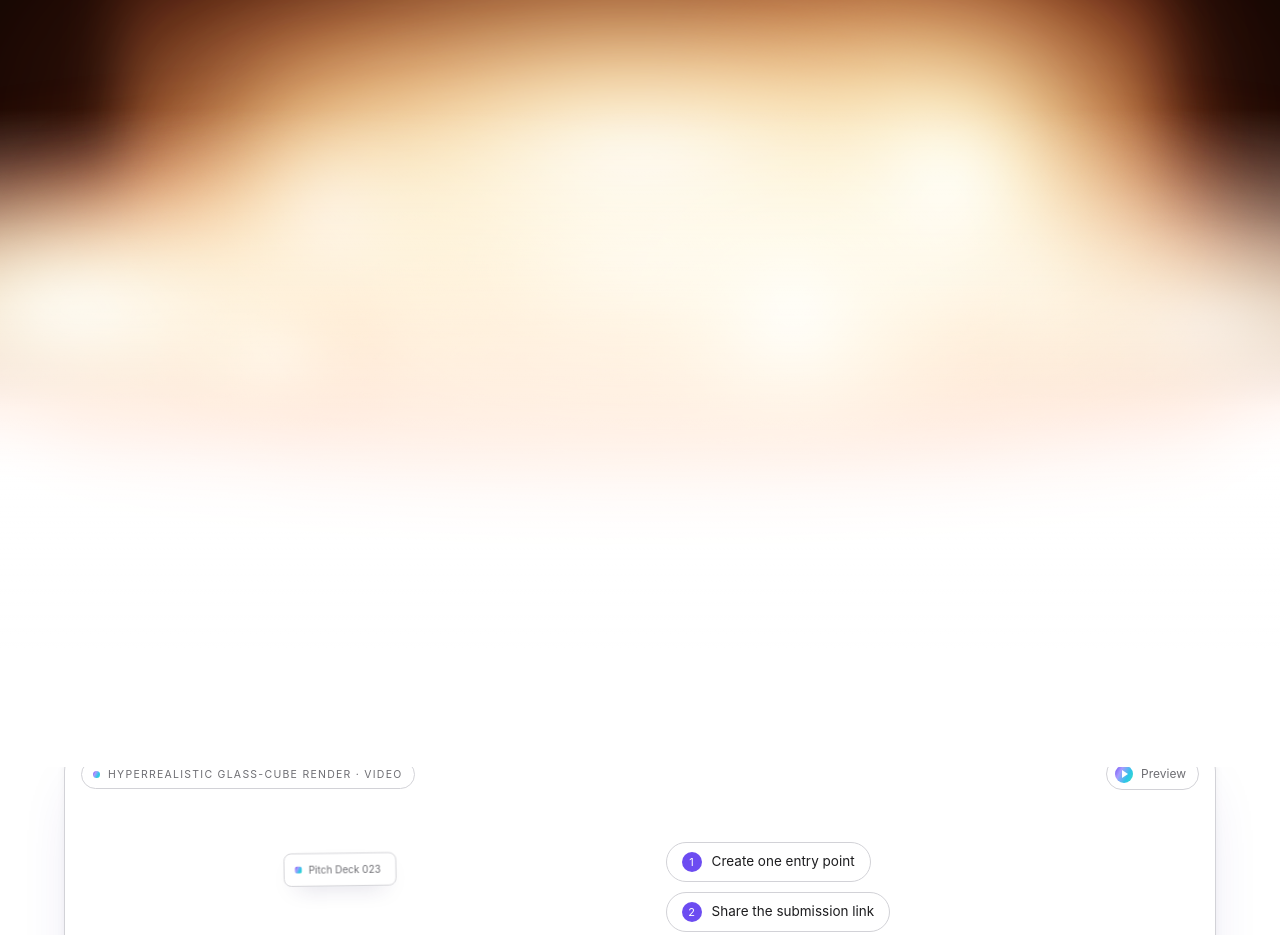
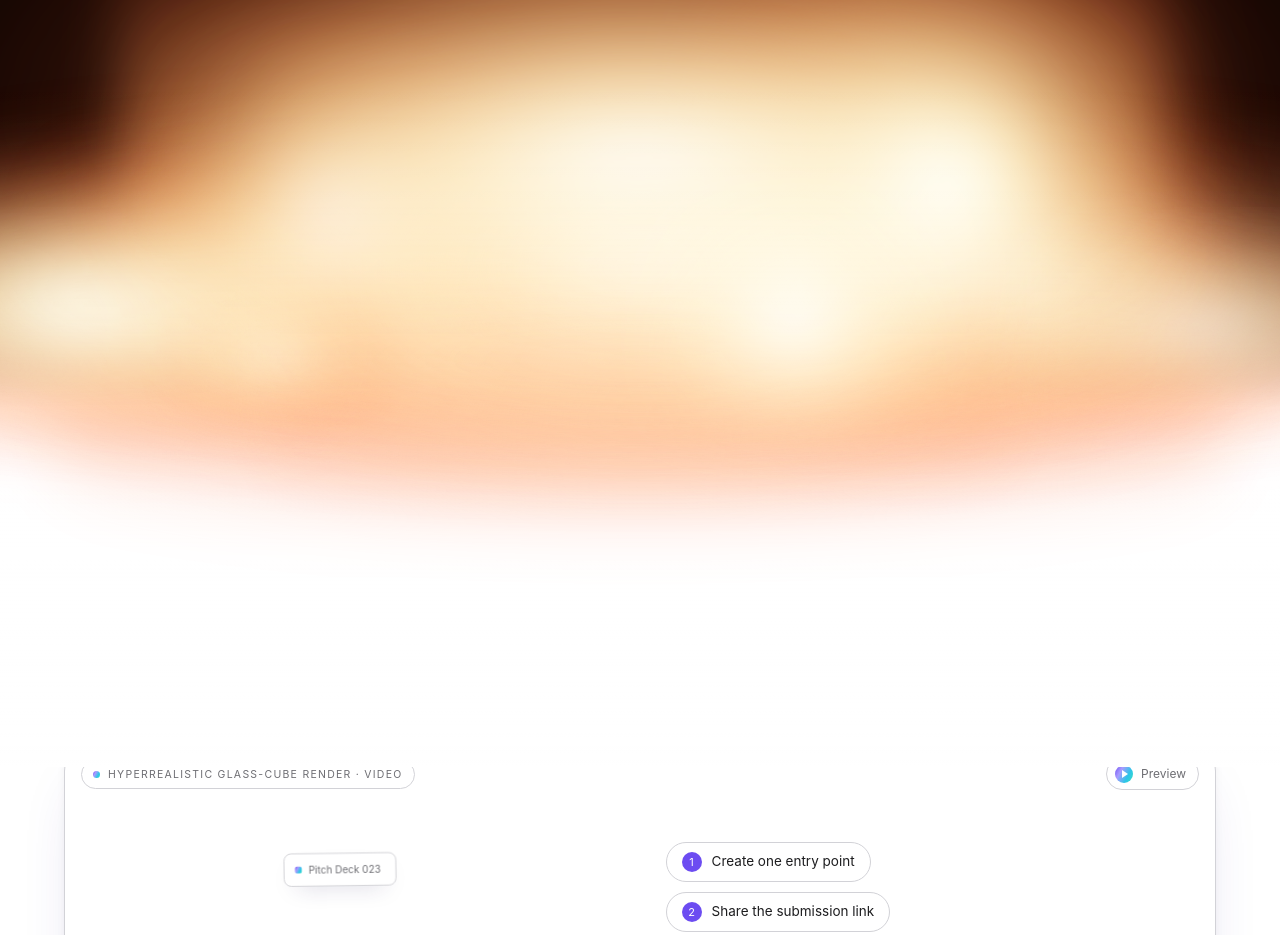
Before and after one commit to irvinGoVibe/eval-lens-landing, a Next.js app in the folder web/: page / in a window 1280 px wide. Shown: the part 3940-4875 px from the top of the page. Built offline with nearby package versions, Linux system fonts and the light colour scheme.

Commit message:
Refine gradient styles in globals.css for improved visual transitions in the OrangeGlow section. Adjusted color stops and heights to enhance the blending effect, ensuring a smoother transition from dark to light.

```diff
--- a/web/src/app/globals.css
+++ b/web/src/app/globals.css
@@ -1012,29 +1012,33 @@ body:not(.hero-ready){overflow:hidden;}
   height:clamp(260px,34vh,400px);
   background:linear-gradient(to bottom,
     #000 0%,
-    #000 30%,
-    rgba(0,0,0,.86) 54%,
-    rgba(0,0,0,.45) 78%,
+    #000 22%,
+    rgba(0,0,0,.94) 40%,
+    rgba(0,0,0,.78) 56%,
+    rgba(0,0,0,.52) 72%,
+    rgba(0,0,0,.24) 86%,
+    rgba(0,0,0,.06) 95%,
     transparent 100%);
   overflow:visible;pointer-events:none;
   --glow-p:1;
   --glow-zarya:0;}
-/* wide soft white wash across the lower half — dissolves the orange halo into the white section underneath */
+/* wide soft white wash that dissolves the orange halo into the white section
+   underneath — long shallow ramp so the dark→light handoff has no visible band */
 .section-orange-glow::after{
   content:"";
   position:absolute;
   left:0;right:0;bottom:-360px;
-  height:calc(110% + 360px);
+  height:calc(120% + 360px);
   background:linear-gradient(to bottom,
     rgba(255,255,255,0)    0%,
-    rgba(255,255,255,.18)  10%,
-    rgba(255,255,255,.38)  20%,
-    rgba(255,255,255,.55)  30%,
-    rgba(255,255,255,.70)  40%,
-    rgba(255,255,255,.82)  50%,
-    rgba(255,255,255,.92)  60%,
-    rgba(255,255,255,.98)  72%,
-    #fff 82%,
+    rgba(255,255,255,.02)  18%,
+    rgba(255,255,255,.08)  32%,
+    rgba(255,255,255,.20)  46%,
+    rgba(255,255,255,.38)  58%,
+    rgba(255,255,255,.58)  68%,
+    rgba(255,255,255,.78)  78%,
+    rgba(255,255,255,.92)  86%,
+    rgba(255,255,255,.99)  94%,
     #fff 100%);
   pointer-events:none;
   z-index:60;}
```
